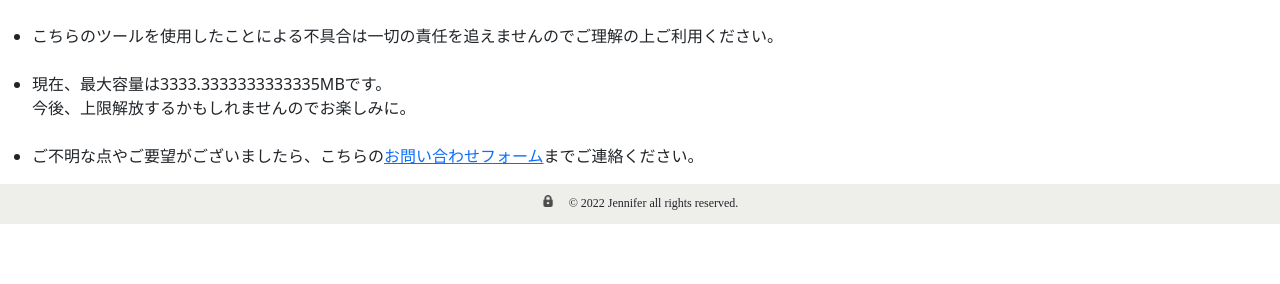
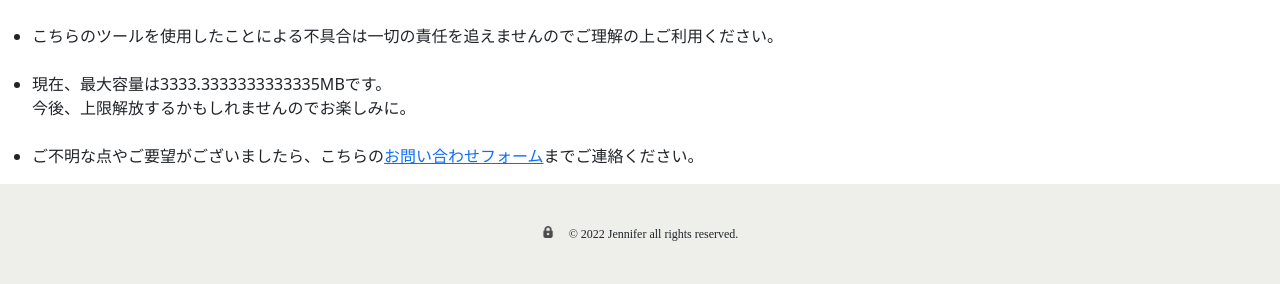
Before and after one commit to kishi-hirosuke/convenient_tools, a Django app: page /tool_CSV_split/ in a window 1280 px wide. Shown: the part 774-1058 px from the top of the page. Before the commit the page ends 998 px from the top, so only its background shows below. Run offline with Django 3.2, Linux system fonts and the light colour scheme; some libraries are stand-ins or nearby versions.

Commit message:
フッター調節

```diff
--- a/tool_site/static/css/main.css
+++ b/tool_site/static/css/main.css
@@ -771,21 +771,23 @@ header .account_modal.active {
 }
 footer {
   width: 100%;
-  height: 40px;
+  height: 100px;
   text-align: center;
   background-color: rgb(238, 238, 234);
   display: flex;
   justify-content: center;
+  align-items: center;
 }
 footer a {
-  padding: 4px 15px 0 0;
+  padding: 0 15px 0 0;
 }
 footer a img {
   width: 12px;
   height: 12px;
+  margin-bottom: 6px;
 }
 footer p {
-  padding-top: 10px;
   font-size: 12px;
   font-family: "游ゴシック", "ヒラギノ角ゴ ProN", "sans-serif";
+  margin: 0;
 }/*# sourceMappingURL=main.css.map */
--- a/tool_site/static/css/main.scss
+++ b/tool_site/static/css/main.scss
@@ -876,22 +876,23 @@ header {
 // footer
 footer {
     width: 100%;
-    height: 40px;
+    height: 100px;
     text-align: center;
     background-color: rgb(238, 238, 234);
     display: flex;
     justify-content: center;
+    align-items: center;
     a{
-        padding: 4px 15px 0 0;
+        padding: 0 15px 0 0;
         img{
             width: 12px;
             height: 12px;
-            // margin: 5px;
+            margin-bottom: 6px;
         }
     }
     p {
-        padding-top: 10px;
         @include except_font_size(12px);
         font-family: $ja;
+        margin: 0;
     }
 }
```
Also changed, not shown: 1 other file.
